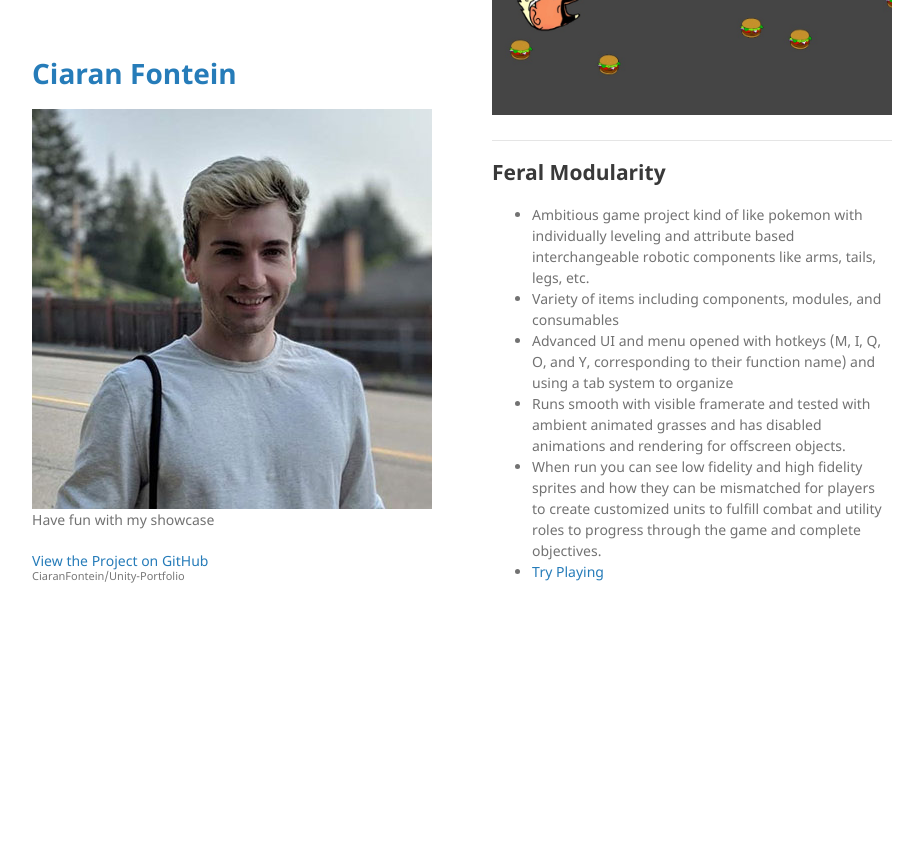
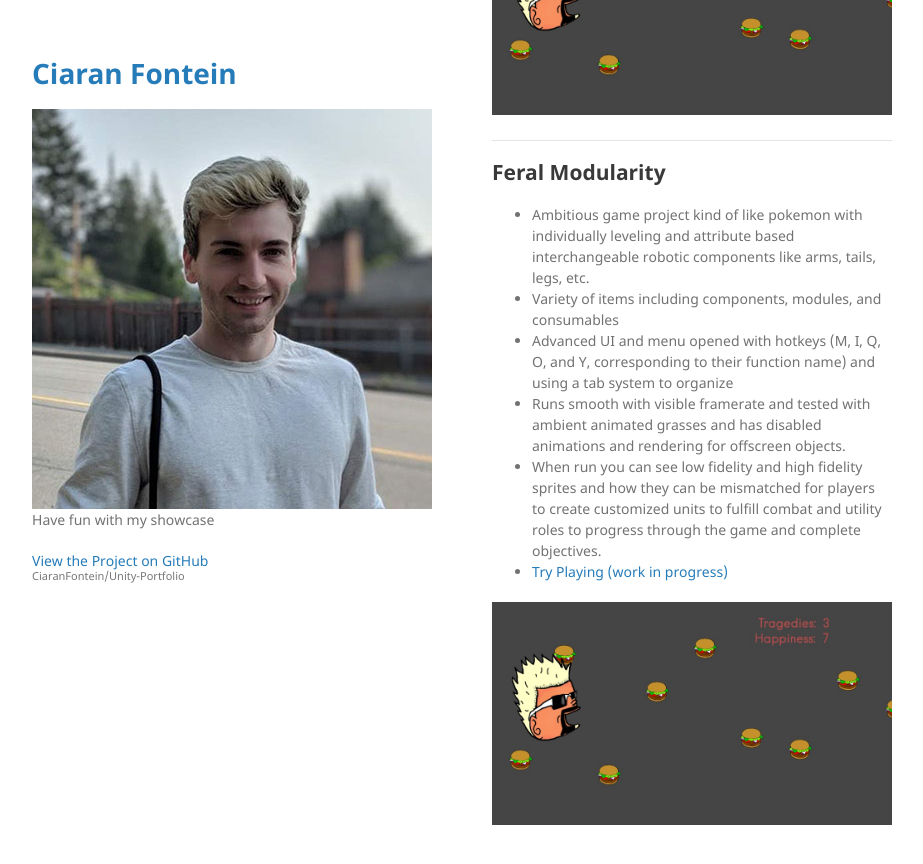
Before and after one commit to CiaranFontein/Unity-Portfolio, a Jekyll site: the page built from index.md, in a window 1280 px wide and 900 px high, scrolled down 1890 px. Shown: the top 864 px of the window, without its empty margins (178-1101 px from the left). Built offline with Jekyll 4.4.1, drawn with Linux system fonts in a browser that asks for light colours; our own code applies the rules of GitHub Pages for plain Markdown files; before the commit the page ends 2542 px from its top, so only the background shows below that.

Commit message:
Update index.md

```diff
--- a/index.md
+++ b/index.md
@@ -49,4 +49,6 @@ layout: default
 * Advanced UI and menu opened with hotkeys (M, I, Q, O, and Y, corresponding to their function name) and using a tab system to organize
 * Runs smooth with visible framerate and tested with ambient animated grasses and has disabled animations and rendering for offscreen objects.
 * When run you can see low fidelity and high fidelity sprites and how they can be mismatched for players to create customized units to fulfill combat and utility roles to progress through the game and complete objectives.
-* [Try Playing](./assets/unity/FeralModularityWebBuild/feralmodularity.html)
+* [Try Playing (work in progress)](./assets/unity/FeralModularityWebBuild/feralmodularity.html)
+
+[![Feral Modularity Screenshot](/assets/img/FeedTheFieriScreenshot.jpg)](./assets/unity/FeralModularityWebBuild/feralmodularity.html)
```
